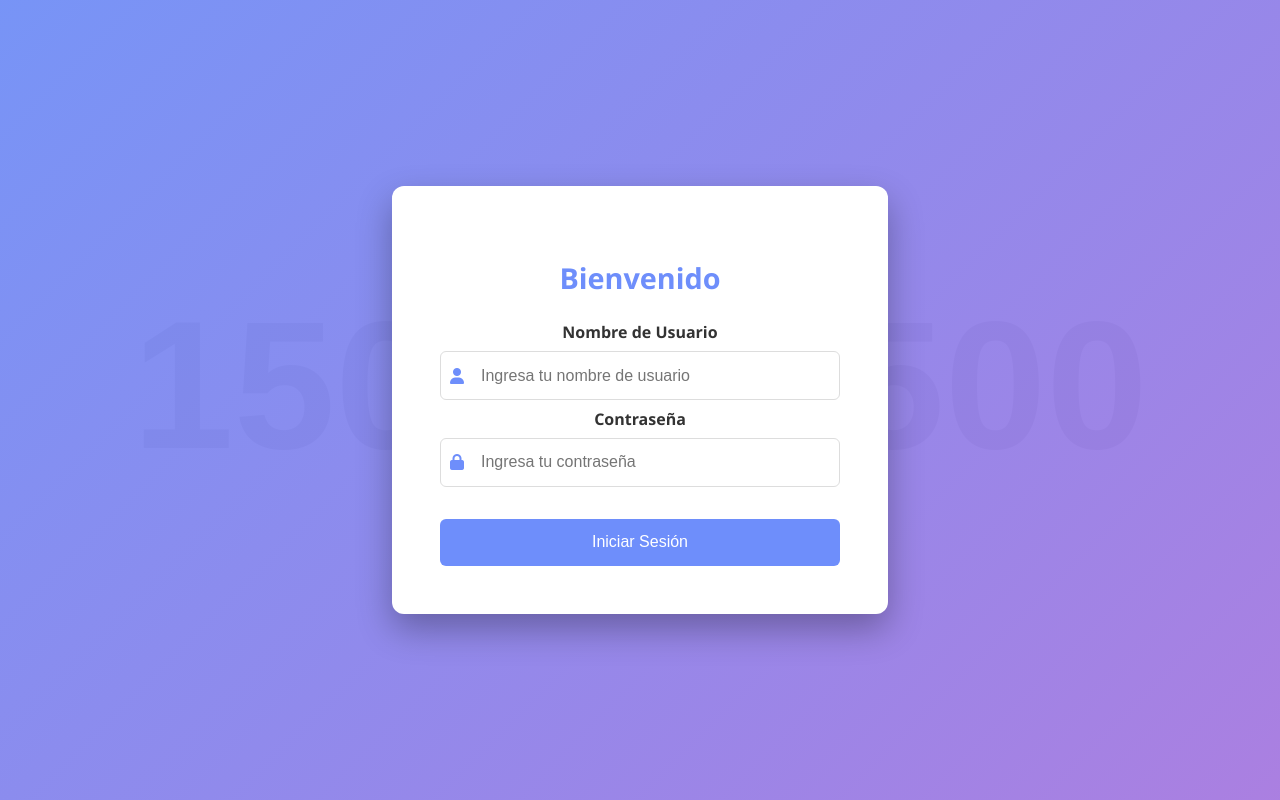
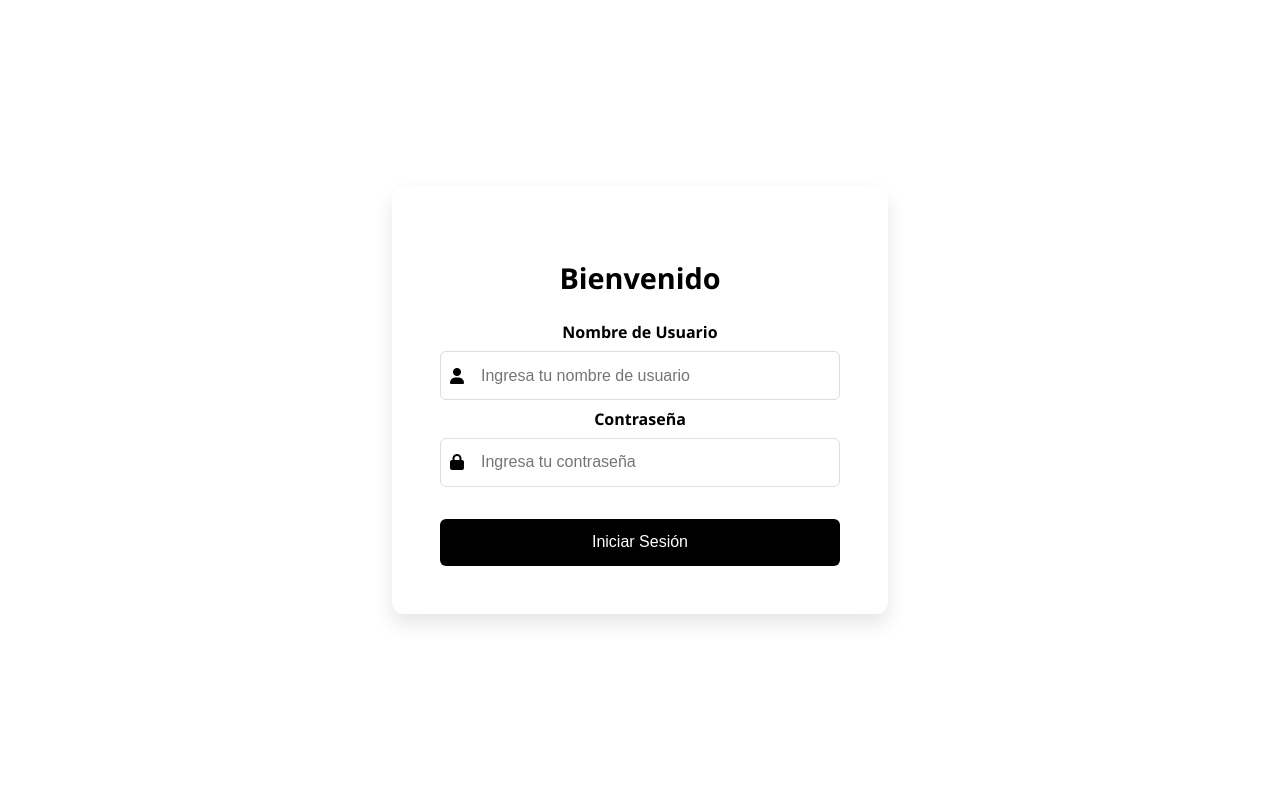
Before and after one commit to rodrigoWq/posFrontWeb, a plain HTML site: page Web/Seguridad y Gestion de Usuarios/HTML/iniciar_session.html in a window 1280 px wide. Drawn offline with Linux system fonts and the light colour scheme; placeholder pictures from the web are drawn by us.

Commit message:
cambio de background

```diff
--- a/Web/Seguridad y Gestion de Usuarios/css/iniciar_session.css
+++ b/Web/Seguridad y Gestion de Usuarios/css/iniciar_session.css
@@ -1,17 +1,15 @@
-/* Fondo con gradiente y imagen */
+/* Fondo blanco y texto negro */
 body {
     display: flex;
     justify-content: center;
     align-items: center;
     height: 100vh;
-    background: linear-gradient(135deg, rgba(110, 142, 251, 0.9), rgba(167, 119, 227, 0.9)), url('https://via.placeholder.com/1500'); /* Imagen de fondo suave */
-    background-size: cover;
-    background-position: center;
+    background-color: white; /* Cambiado a blanco */
+    color: black; /* Cambiado a negro */
     font-family: 'Segoe UI', Tahoma, Geneva, Verdana, sans-serif;
     margin: 0;
     padding: 0;
 }
-
 /* Animación del formulario */
 @keyframes fadeIn {
     from {
@@ -26,21 +24,20 @@ body {
 
 /* Contenedor del formulario */
 .login-container {
-    background-color: white;
+    background-color: white; /* Mantener blanco */
     padding: 3rem;
     border-radius: 12px;
-    box-shadow: 0 15px 35px rgba(0, 0, 0, 0.3); /* Sombra más pronunciada */
+    box-shadow: 0 10px 20px rgba(0, 0, 0, 0.1); /* Sombra más ligera */
     width: 100%;
     max-width: 400px;
     text-align: center;
     animation: fadeIn 0.8s ease-in-out;
 }
-
 /* Título del formulario */
 .login-title {
     font-size: 1.8rem;
     margin-bottom: 1.5rem;
-    color: #6e8efb;
+    color: black; /* Texto negro */
 }
 
 /* Etiquetas */
@@ -49,7 +46,7 @@ label {
     margin-bottom: 0.5rem;
     font-size: 1rem;
     font-weight: bold;
-    color: #333;
+    color: black; /* Texto negro */
 }
 
 /* Contenedor para los iconos */
@@ -58,12 +55,13 @@ label {
     width: 100%;
 }
 
+/* Contenedor para los iconos */
 .input-container i {
     position: absolute;
     top: 50%;
     left: 10px;
     transform: translateY(-50%);
-    color: #6e8efb;
+    color: black; /* Cambiar color de iconos a negro */
 }
 
 input {
@@ -86,8 +84,8 @@ input:focus {
 .login-btn {
     width: 100%;
     padding: 0.9rem;
-    background-color: #6e8efb;
-    color: white;
+    background-color: black; /* Botón negro */
+    color: white; /* Texto blanco */
     border: none;
     border-radius: 6px;
     font-size: 1rem;
@@ -98,10 +96,9 @@ input:focus {
 
 /* Efecto hover */
 .login-btn:hover {
-    background-color: #a777e3;
+    background-color: gray; /* Cambiar color de hover */
     transform: scale(1.05);
 }
-
 /* Mensajes de error */
 .error-message {
     color: red;
```
